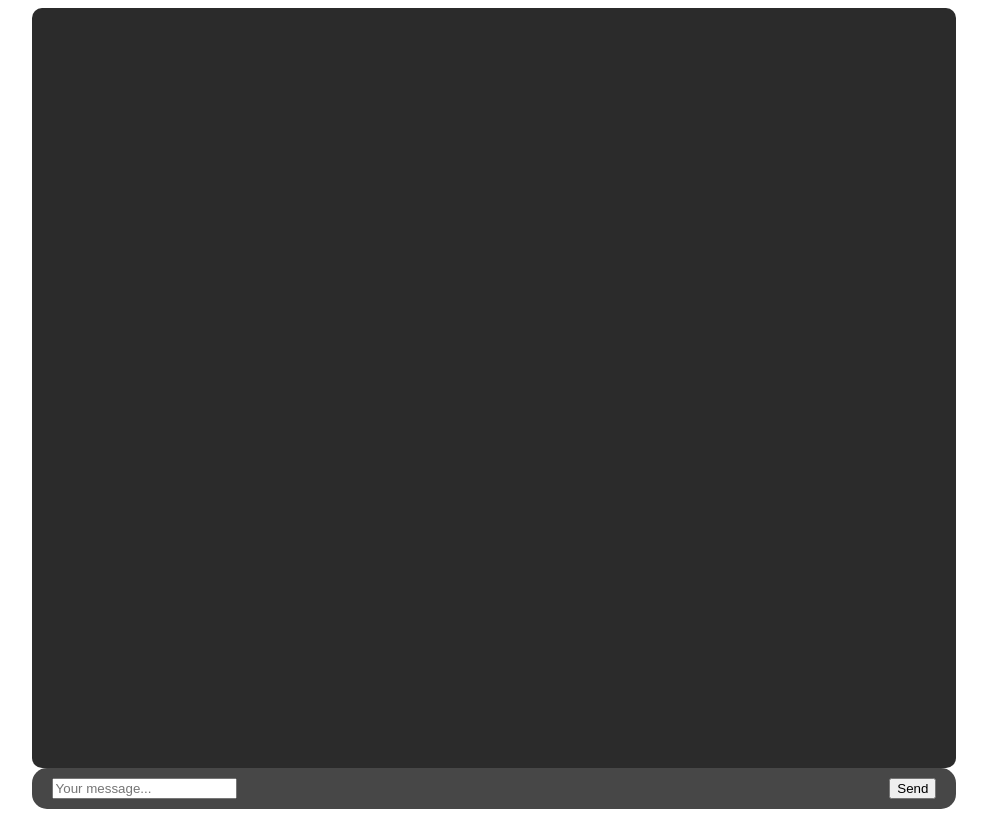
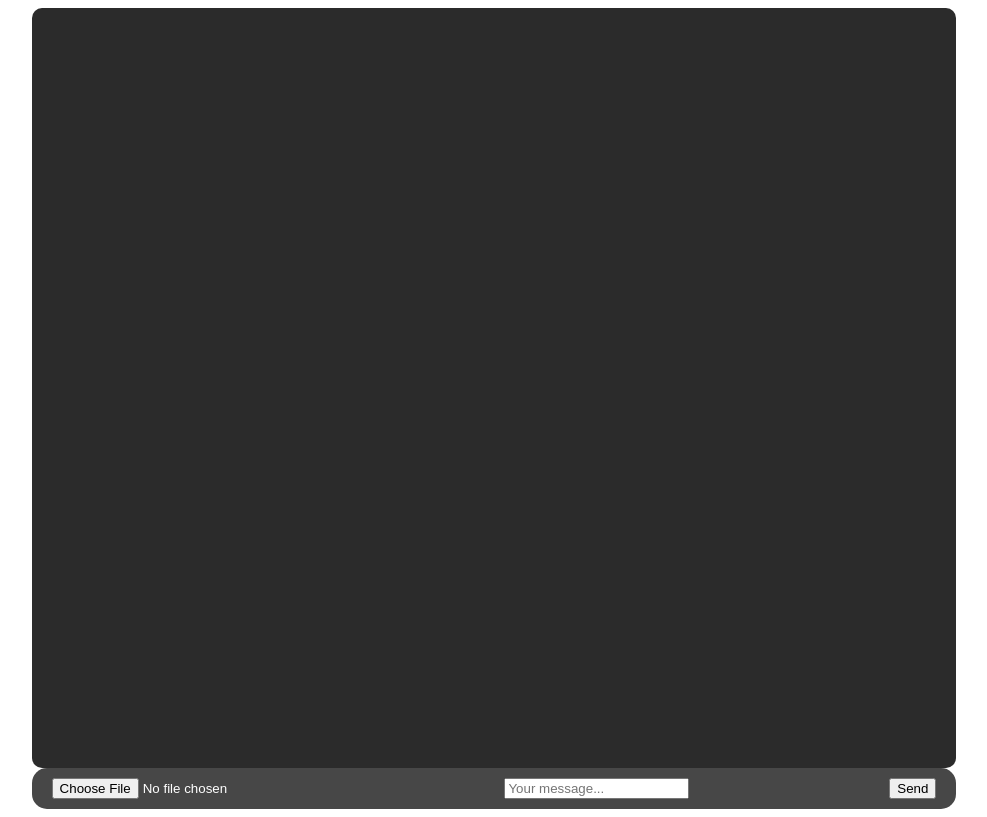
Before and after one commit to titustesche/synthia-framework, a plain HTML site: page frontend/index.html in a window 1280 px wide. Shown: the whole page, without its empty margins (166-1153 px from the left). Drawn offline with Linux system fonts and the light colour scheme.

Commit message:
Added the ability to upload a file

```diff
--- a/frontend/index.html
+++ b/frontend/index.html
@@ -13,6 +13,7 @@
                     <!-- Hier werden die Chats angezeigt -->
                 </div>
                 <div id="ui_wrapper">
+                    <input type="file" onchange="encodeImageFile(this)">
                     <input type="text" name="query" id="query" placeholder="Your message..." required/>
                     <button class="button_primary" onclick="sendRequest()">Send</button>
                 </div>
```
